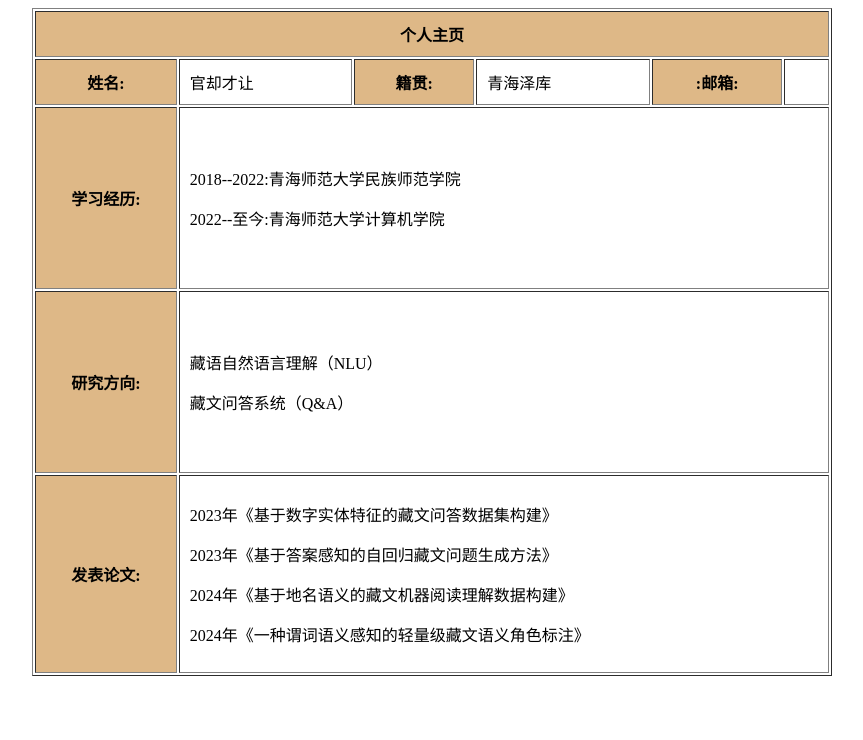
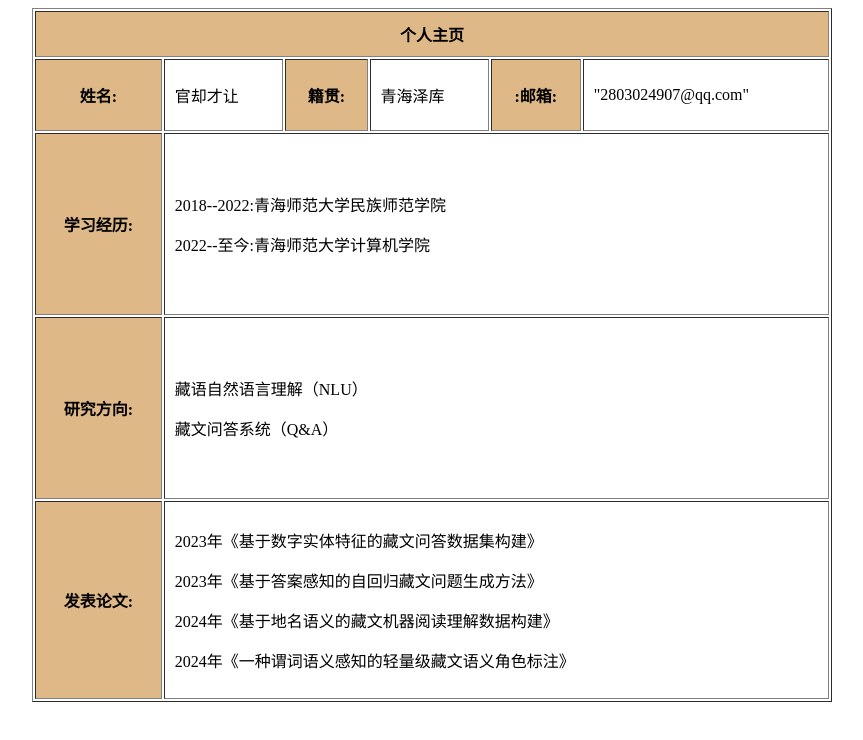
Before and after one commit to zanbajia/Kontsering.github.io, a plain HTML site: page index.html in a window 1280 px wide. Shown: the whole page, without its empty margins (208-1071 px from the left). Drawn offline with Linux system fonts and the light colour scheme.

Commit message:
Update index.html

```diff
--- a/index.html
+++ b/index.html
@@ -20,7 +20,9 @@
             <th bgcolor="BurlyWood">籍贯:</th>
             <td>青海泽库</td>
             <th bgcolor="BurlyWood">:邮箱:</th>
-            <td colspan="2"<a href="2803024907@qq.com"></a></td>
+            <td colspan="2">
+                 <p>"2803024907@qq.com"</p>
+            </td>
         </tr>
 
         <tr>
```
